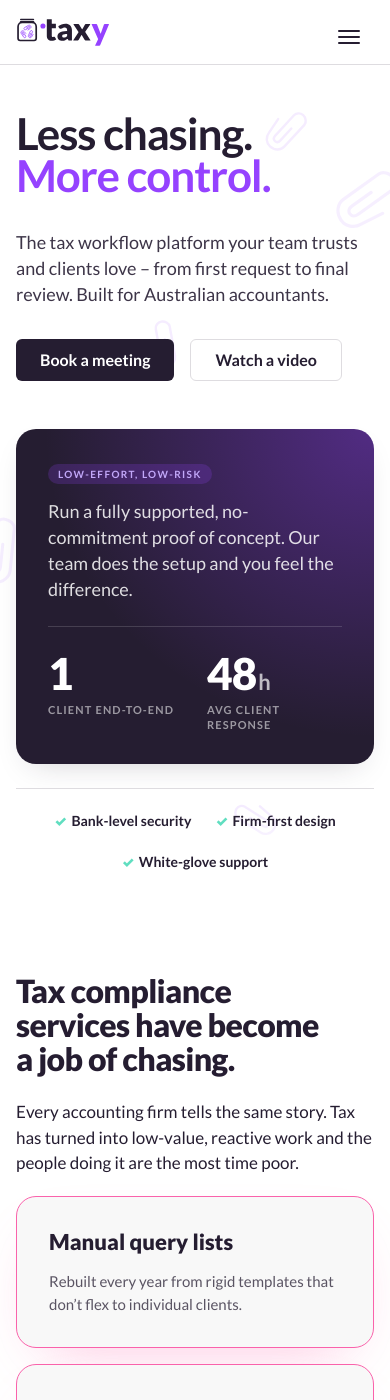
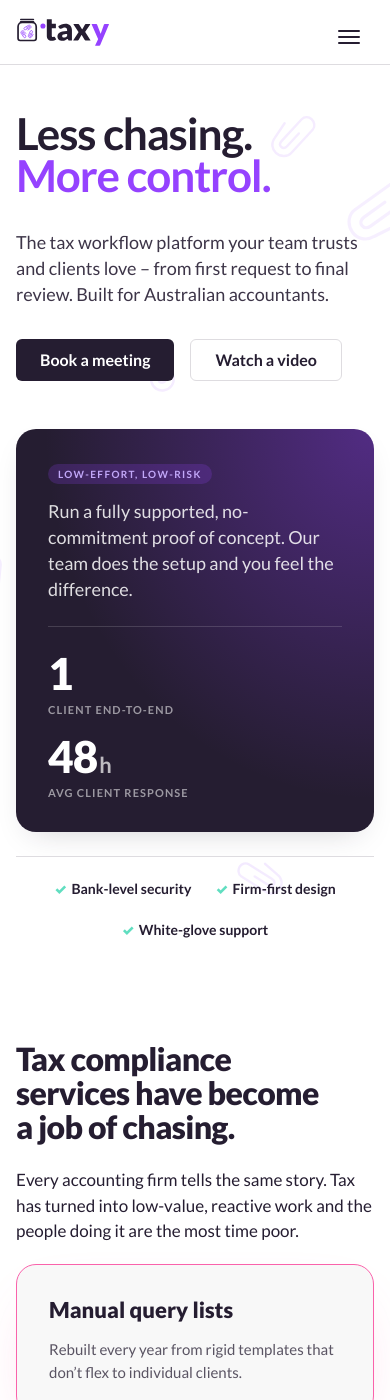
Before and after one commit to taxy-au/taxy-website, a Jekyll site: the page built from index.html, in a window 390 px wide and 1400 px high. Built offline with Jekyll 4.4.1, drawn with Linux system fonts in a browser that asks for light colours.

Commit message:
Stack hero proof stats on mobile + insert story graphic between h2 and body
- .proof-card__stats goes 1-col on mobile so the labels ("Avg client
  response", "Client end-to-end") stop wrapping to two lines inside the
  side-by-side 2-col layout.
- Story section reflows on mobile to mirror the CGT calc-cta pattern:
  heading → graphic → body → 01/02/03. Wrapped the two body paragraphs
  in a .story-head__body div, marked the parent .story-head as
  display:contents on mobile so its title and body wrapper participate
  directly in .story's grid-template-areas layout.

Co-Authored-By: Claude Opus 4.7 (1M context) <noreply@anthropic.com>

```diff
--- a/_sass/_pain-mech.scss
+++ b/_sass/_pain-mech.scss
@@ -8,11 +8,15 @@ $story-frame-max: 1400px;
   overflow-x: hidden; // contain any sub-pixel rounding on the left bleed
 
   @media (max-width: $breakpoint-md) {
-    // Re-flow on mobile: head → mech (01/02/03) → graphic. The dashboard
-    // graphic becomes a closing visual rather than separating the "three
-    // principles:" lead-in from the principles themselves.
-    display: flex;
-    flex-direction: column;
+    // Re-flow on mobile: heading → graphic → body → 01/02/03. The dashboard
+    // graphic sits between the section title and its explanatory body so
+    // the reader hits the visual before the prose (matches CGT calc-cta).
+    display: grid;
+    grid-template-areas:
+      "title"
+      "graphic"
+      "body"
+      "mech";
     gap: $space-4;
   }
 }
@@ -27,8 +31,8 @@ $story-frame-max: 1400px;
   padding-inline: clamp($space-2, 4vw, $space-5);
 
   @media (max-width: $breakpoint-md) {
-    // Become transparent so .story-head and .story-graphic become direct
-    // flex children of .story and can be ordered around .mech-list.
+    // Become transparent so .story-graphic and .story-head's children
+    // participate in .story's grid directly.
     display: contents;
   }
 }
@@ -48,16 +52,29 @@ $story-frame-max: 1400px;
   }
 
   @media (max-width: $breakpoint-md) {
-    // .story-grid is display:contents on mobile, so .story-graphic needs its
-    // own inline padding to sit inside the section's gutter.
-    order: 3;
+    grid-area: graphic;
     padding-inline: clamp($space-2, 4vw, $space-5);
   }
 }
 
 .story-head {
+  // Children participate directly in the .story grid on mobile, so
+  // .story-head itself disappears as a layout box.
   @media (max-width: $breakpoint-md) {
-    order: 1;
+    display: contents;
+  }
+}
+
+.story-head__title {
+  @media (max-width: $breakpoint-md) {
+    grid-area: title;
+    padding-inline: clamp($space-2, 4vw, $space-5);
+  }
+}
+
+.story-head__body {
+  @media (max-width: $breakpoint-md) {
+    grid-area: body;
     padding-inline: clamp($space-2, 4vw, $space-5);
   }
 }
@@ -113,8 +130,8 @@ $story-frame-max: 1400px;
   @media (max-width: $breakpoint-md) {
     grid-template-columns: minmax(0, 1fr);
     gap: 0;
-    margin-top: 0; // .story flex gap handles vertical rhythm on mobile
-    order: 2;
+    margin-top: 0; // .story grid gap handles vertical rhythm on mobile
+    grid-area: mech;
   }
 }
 
--- a/_sass/_proof-card.scss
+++ b/_sass/_proof-card.scss
@@ -43,6 +43,14 @@
   gap: $space-3;
   border-top: 1px solid rgba(255, 255, 255, 0.15);
   padding-top: $space-3;
+
+  @media (max-width: $breakpoint-md) {
+    // Stack stats vertically on mobile — at narrow widths the side-by-side
+    // labels ("Avg client response", "Client end-to-end") were both wrapping
+    // to two lines.
+    grid-template-columns: 1fr;
+    gap: $space-2;
+  }
 }
 
 .proof-card__stat-value {
--- a/index.html
+++ b/index.html
@@ -119,9 +119,11 @@ permalink: /
       </div>
     </div>
     <div class="story-head">
-      <h2>In our experience, it doesn&rsquo;t have to be.</h2>
-      <p>Taxy is the culmination of deep tax expertise, industry-leading solution design, modern practice management, and a stubborn focus on the people who use it &ndash; accountants and their clients.</p>
-      <p>The platform is underpinned by three principles:</p>
+      <h2 class="story-head__title">In our experience, it doesn&rsquo;t have to be.</h2>
+      <div class="story-head__body">
+        <p>Taxy is the culmination of deep tax expertise, industry-leading solution design, modern practice management, and a stubborn focus on the people who use it &ndash; accountants and their clients.</p>
+        <p>The platform is underpinned by three principles:</p>
+      </div>
     </div>
   </div>
 
```
